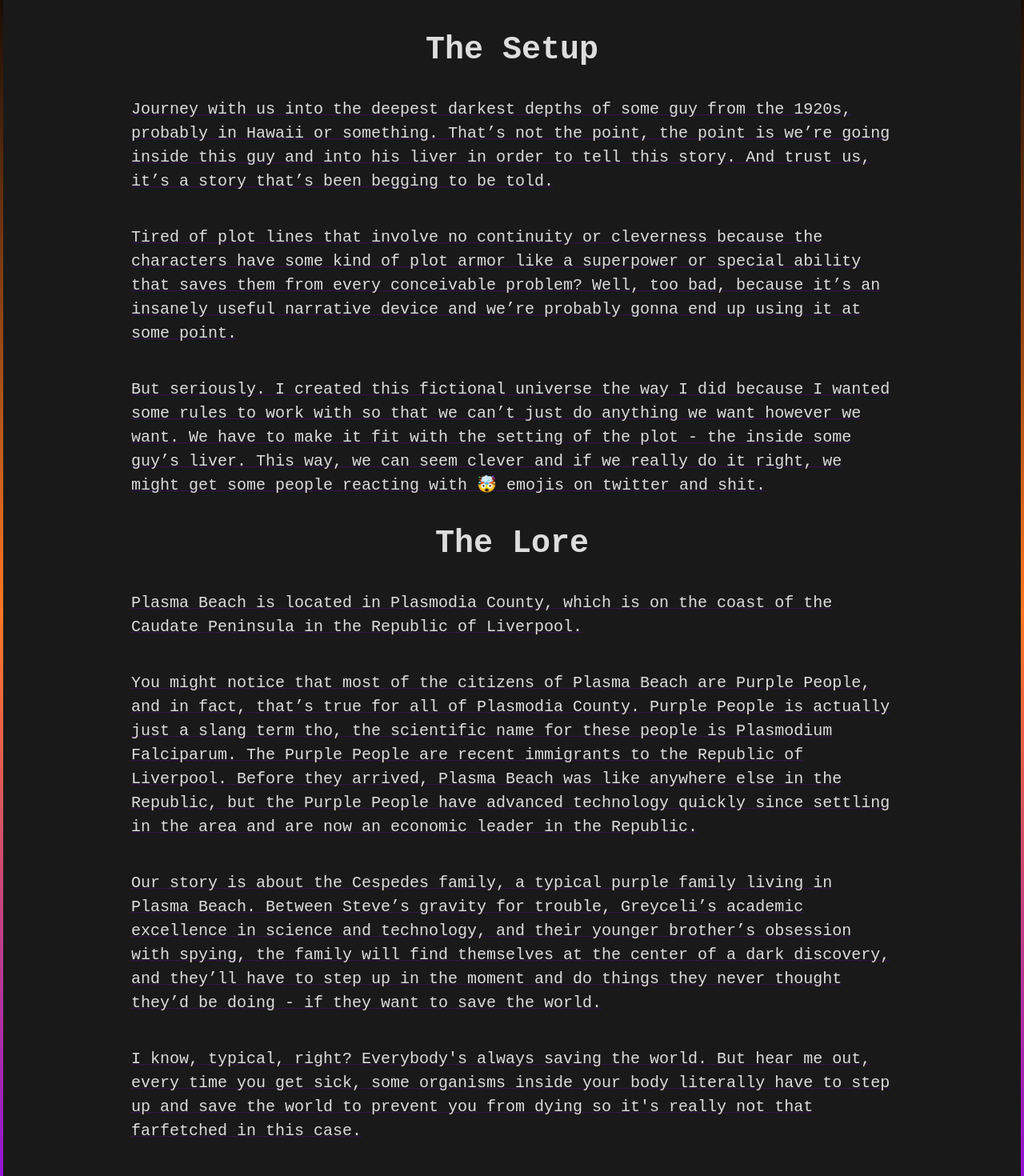
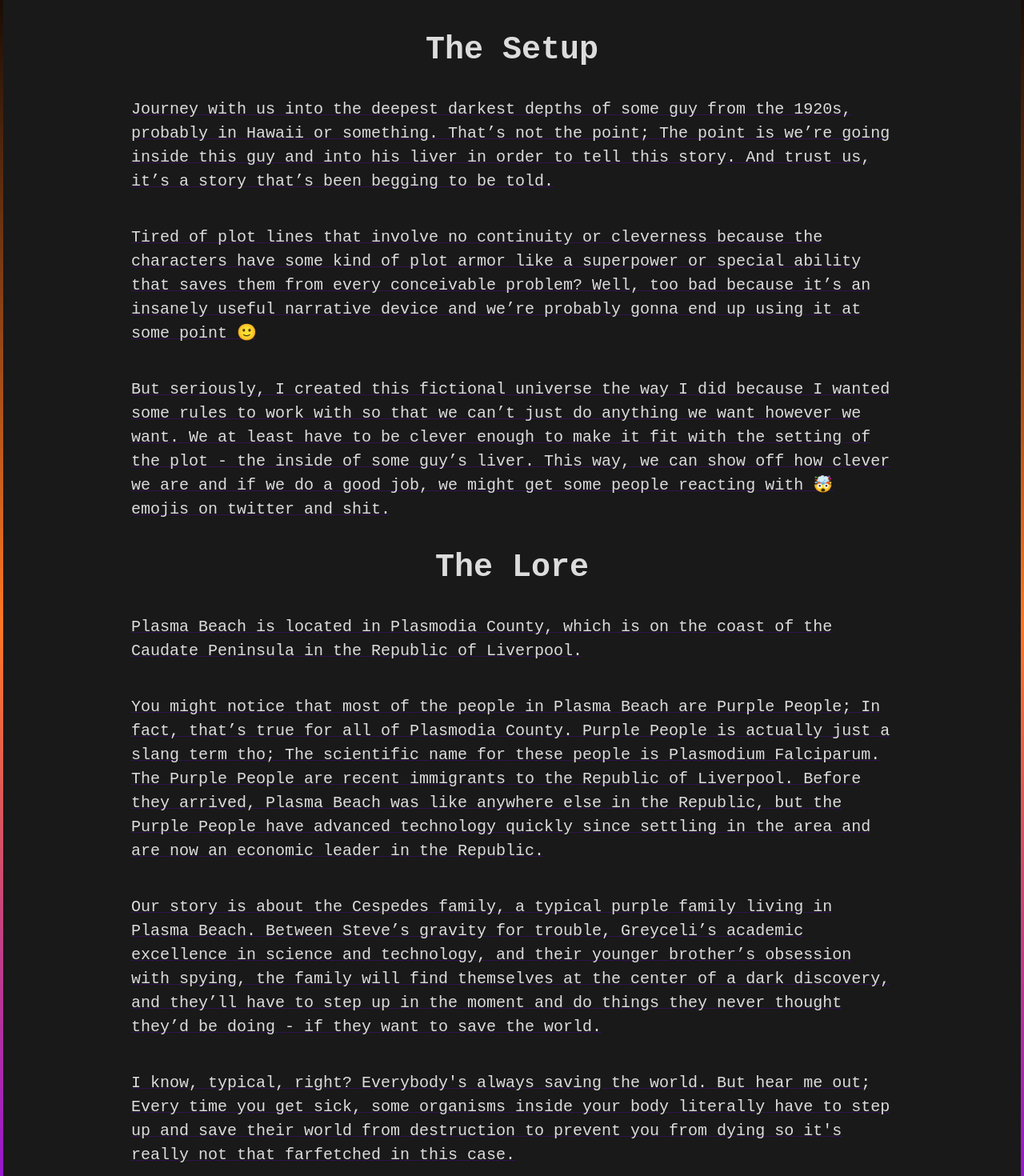
Before and after one commit to borbesaur/pb, a React (Create React App) app: page /lore in a window 1280 px wide. Shown: the part 160-1630 px from the top of the page at 80% size. Built offline with nearby package versions, Linux system fonts and the light colour scheme.

Commit message:
details and copy

```diff
--- a/src/App.css
+++ b/src/App.css
@@ -2,7 +2,7 @@ body {
   line-height: 1.5em;
   background-color: rgba(0, 0, 0, 0.9);
   min-height: 100vh;
-  color: #ddd;
+  color: rgb(220, 220, 220);
   font-family: "OCR A Std", monospace;
   /* letter-spacing: 0.1em; */
   overflow-x: hidden;
--- a/src/components/Animation/Animation.jsx
+++ b/src/components/Animation/Animation.jsx
@@ -1,17 +1,17 @@
 import React from "react";
 import "./Animation.css";
 import { useEffect, useState } from "react";
-import carFront from '../../car-images/carFront.png'
-import carLeft1 from '../../car-images/carleft1.png';
-import carLeft2 from '../../car-images/carleft2.png';
-import carLeft3 from '../../car-images/carleft3.png';
-import carLeft4 from '../../car-images/carleft4.png';
-import carRight1 from '../../car-images/carright1.png';
-import carRight2 from '../../car-images/carright2.png';
-import carRight3 from '../../car-images/carright3.png';
-import carRight4 from '../../car-images/carright4.png';
-import carturning1 from '../../car-images/carturning1.png';
-import carturning2 from '../../car-images/carturning2.png';
+import carFront from "../../car-images/carFront.png";
+import carLeft1 from "../../car-images/carleft1.png";
+import carLeft2 from "../../car-images/carleft2.png";
+import carLeft3 from "../../car-images/carleft3.png";
+import carLeft4 from "../../car-images/carleft4.png";
+import carRight1 from "../../car-images/carright1.png";
+import carRight2 from "../../car-images/carright2.png";
+import carRight3 from "../../car-images/carright3.png";
+import carRight4 from "../../car-images/carright4.png";
+import carturning1 from "../../car-images/carturning1.png";
+import carturning2 from "../../car-images/carturning2.png";
 
 const Animation = () => {
   const leftImages = [carLeft1, carLeft2, carLeft3, carLeft4];
@@ -26,10 +26,10 @@ const Animation = () => {
   const handleScroll = (e) => {
     const position = window.scrollY;
     if (position <= 700) {
-      if(right != 0) setRight(0);
+      if (right != 0) setRight(0);
       go = true;
-      return
-    };
+      return;
+    }
 
     const coord = (position - 700) / 7;
     if (go) {
@@ -38,31 +38,30 @@ const Animation = () => {
       let topValue = -12;
       let rightValue = coord > 0 ? coord : 0;
       let blah = Math.floor(rightValue % 4);
-      img = (leftImages[blah]);
+      img = leftImages[blah];
 
-      if(rightValue > 75 && rightValue < 82 && position < 1330){
+      if (rightValue > 75 && rightValue < 82 && position < 1330) {
         img = carturning1;
         width = 200;
         const q = position - 1340;
-        topValue = (q / 9)+3;
+        topValue = q / 9 + 3;
       }
-
 
       if (position >= 1270 && position <= 1340) {
         img = carFront;
         const converted = position - 1340;
-        const divisor = ((1400 - position)/20)+3;
+        const divisor = (1400 - position) / 20 + 3;
         width = position / divisor;
-        topValue = (converted / 4)+15;
+        topValue = converted / 4 + 15;
         if (topValue > 8) topValue = 8;
         rightValue = 85;
       }
 
-      if(position > 1340 && position < 1372){
+      if (position > 1340 && position < 1372) {
         width = 300;
         img = carturning2;
-        rightValue = (1660 - position)/4
-        topValue = (position - 1250)/10;
+        rightValue = (1660 - position) / 4;
+        topValue = (position - 1250) / 10;
       }
 
       if (position >= 1372) {
@@ -76,7 +75,7 @@ const Animation = () => {
           setVisibility("visible");
           rightValue = 85 - factor - 20;
         } else {
-          setVisibility("hidden");
+          // setVisibility("hidden");
         }
       }
       setCurrentImage(img);
@@ -90,14 +89,9 @@ const Animation = () => {
 
   window.addEventListener("scroll", handleScroll);
 
-  useEffect(
-    () => {
-      go = true;
-    },
-    [right]
-  );
-
-
+  useEffect(() => {
+    go = true;
+  }, [right]);
 
   return (
     <div className="animation-bg">
@@ -110,7 +104,7 @@ const Animation = () => {
           right: `${right}vw`,
           top: `${top}vw`,
           visibility: visibility,
-          zIndex: -5
+          zIndex: -5,
         }}
       />
     </div>
--- a/src/components/Home/Home.css
+++ b/src/components/Home/Home.css
@@ -28,7 +28,13 @@ p {
   border-top: 2px solid;
   border-image-slice: 1;
   border-image-source: linear-gradient(to left, #ff7723, #d53a9d);
-  background-image: linear-gradient(to bottom, rgba(25,25,25,1),rgba(25,25,25,1),rgba(25,25,25,1),rgba(25,25,25,0));
+  background-image: linear-gradient(
+    to bottom,
+    rgba(25, 25, 25, 1),
+    rgba(25, 25, 25, 1),
+    rgba(25, 25, 25, 1),
+    rgba(25, 25, 25, 0)
+  );
   /* background-color: rgb(25, 25, 25); */
   position: relative;
   top: -23.5vw;
@@ -74,7 +80,7 @@ p {
   top: 160px;
   color: #7c00f7;
   -webkit-text-stroke-width: 1.5px;
-  -webkit-text-stroke-color: white;
+  -webkit-text-stroke-color: rgba(240, 240, 240);
   font-size: 90px;
   text-shadow: 4px 4px 3px #ff7723;
 }
--- a/src/components/Home/Home.jsx
+++ b/src/components/Home/Home.jsx
@@ -31,7 +31,7 @@ function Home(props) {
           </p>
           <p>
             All of our NFTs will double as membership cards to access our
-            stakeholders area in the discord server. All stakeholders will get a
+            stakeholders area in the discord server; All stakeholders will get a
             say in how the story unfolds in Plasma Beach and will be able to
             offer feedback in real time as the show is being made.
           </p>
@@ -64,13 +64,13 @@ function Home(props) {
         <h3>Phase 1</h3>
         <p>
           We will release a limited collection of 333 character NFTs who are
-          relevant to season 1. These are the main characters and their friends
-          and family. Each character will have a few variations in appearance
-          and/or outfit that will be generative, but each character will be
-          individually designed and created. The relative popularity of each NFT
-          in this collection will inform us how much screen time to give each
-          character, and may influence their final appearance/outfit, or even
-          the role they get cast in.
+          relevant to season 1; These will be the main characters and their
+          friends and family. Each character will have a few variations in
+          appearance and/or outfit that will be generative but each character
+          will be individually designed and created. The relative popularity of
+          each NFT in this collection will inform us how much screen time to
+          give each character, and may influence their final appearance/outfit,
+          or even the role they get cast in.
         </p>
         <h3>Phase 2</h3>
         <p>
--- a/src/components/Lore/Lore.jsx
+++ b/src/components/Lore/Lore.jsx
@@ -9,7 +9,7 @@ function Lore() {
 
         <p>
           Journey with us into the deepest darkest depths of some guy from the
-          1920s, probably in Hawaii or something. That’s not the point, the
+          1920s, probably in Hawaii or something. That’s not the point; The
           point is we’re going inside this guy and into his liver in order to
           tell this story. And trust us, it’s a story that’s been begging to be
           told.
@@ -18,17 +18,18 @@ function Lore() {
           Tired of plot lines that involve no continuity or cleverness because
           the characters have some kind of plot armor like a superpower or
           special ability that saves them from every conceivable problem? Well,
-          too bad, because it’s an insanely useful narrative device and we’re
-          probably gonna end up using it at some point.
+          too bad because it’s an insanely useful narrative device and we’re
+          probably gonna end up using it at some point &#128578;
         </p>
 
         <p>
-          But seriously. I created this fictional universe the way I did because
+          But seriously, I created this fictional universe the way I did because
           I wanted some rules to work with so that we can’t just do anything we
-          want however we want. We have to make it fit with the setting of the
-          plot - the inside some guy’s liver. This way, we can seem clever and
-          if we really do it right, we might get some people reacting with
-          &#129327; emojis on twitter and shit.
+          want however we want. We at least have to be clever enough to make it
+          fit with the setting of the plot - the inside of some guy’s liver. This
+          way, we can show off how clever we are and if we do a good job,
+          we might get some people reacting with &#129327; emojis on twitter and
+          shit.
         </p>
 
         <h1>The Lore</h1>
@@ -38,9 +39,9 @@ function Lore() {
           the Caudate Peninsula in the Republic of Liverpool.
         </p>
         <p>
-          You might notice that most of the citizens of Plasma Beach are Purple
-          People, and in fact, that’s true for all of Plasmodia County. Purple
-          People is actually just a slang term tho, the scientific name for
+          You might notice that most of the people in Plasma Beach are Purple
+          People; In fact, that’s true for all of Plasmodia County. Purple
+          People is actually just a slang term tho; The scientific name for
           these people is Plasmodium Falciparum. The Purple People are recent
           immigrants to the Republic of Liverpool. Before they arrived, Plasma
           Beach was like anywhere else in the Republic, but the Purple People
@@ -60,8 +61,8 @@ function Lore() {
 
         <p>
           I know, typical, right? Everybody's always saving the world. But hear
-          me out, every time you get sick, some organisms inside your body
-          literally have to step up and save the world to prevent you from dying
+          me out; Every time you get sick, some organisms inside your body
+          literally have to step up and save their world from destruction to prevent you from dying
           so it's really not that farfetched in this case.
         </p>
       </div>
--- a/src/components/Team/Team.css
+++ b/src/components/Team/Team.css
@@ -42,7 +42,7 @@
   box-shadow: 7px -7px #7c00f7;
 }
 
-.avatar{
+.avatar {
   height: 300px;
   width: 300px;
   display: flex;
--- a/src/components/Team/Team.jsx
+++ b/src/components/Team/Team.jsx
@@ -12,7 +12,7 @@ function Team() {
             <h3>Borbesaur</h3>
             <p>Creator</p>
             <div className="avatar">
-            <img src="images/allen.png" />
+              <img src="images/allen.png" />
             </div>
           </div>
           <div className="right-side">
@@ -27,14 +27,14 @@ function Team() {
         </div>
         <div className="table-entry">
           <div className="left-side">
-            <h3>Tyler</h3>
+            <h3>t-money</h3>
             <p>Artist</p>
             <div className="avatar">
-            <img src="https://i.imgur.com/2hakYvC.png" />
+              <img src="images/t-money.png" />
             </div>
           </div>
           <div className="right-side">
-            Tyler is a full degen normie yuppie from the upper west side. He
+            t-money is a full degen normie yuppie from the upper west side. He
             wears sperry topsiders and vineyard vines long sleeve tees and puts
             pomade in his hair and if you don't like it... well that's just too
             bad because his mind is a beautiful precious art studio that
@@ -46,7 +46,7 @@ function Team() {
             <h3>Dudemyguy</h3>
             <p>Spirit Guide</p>
             <div className="avatar">
-            <img src="images/dotdotdude.png" />
+              <img src="images/dotdotdude.png" />
             </div>
           </div>
           <div className="right-side">
```
Also changed, not shown: public/images/t-money.png (added).
